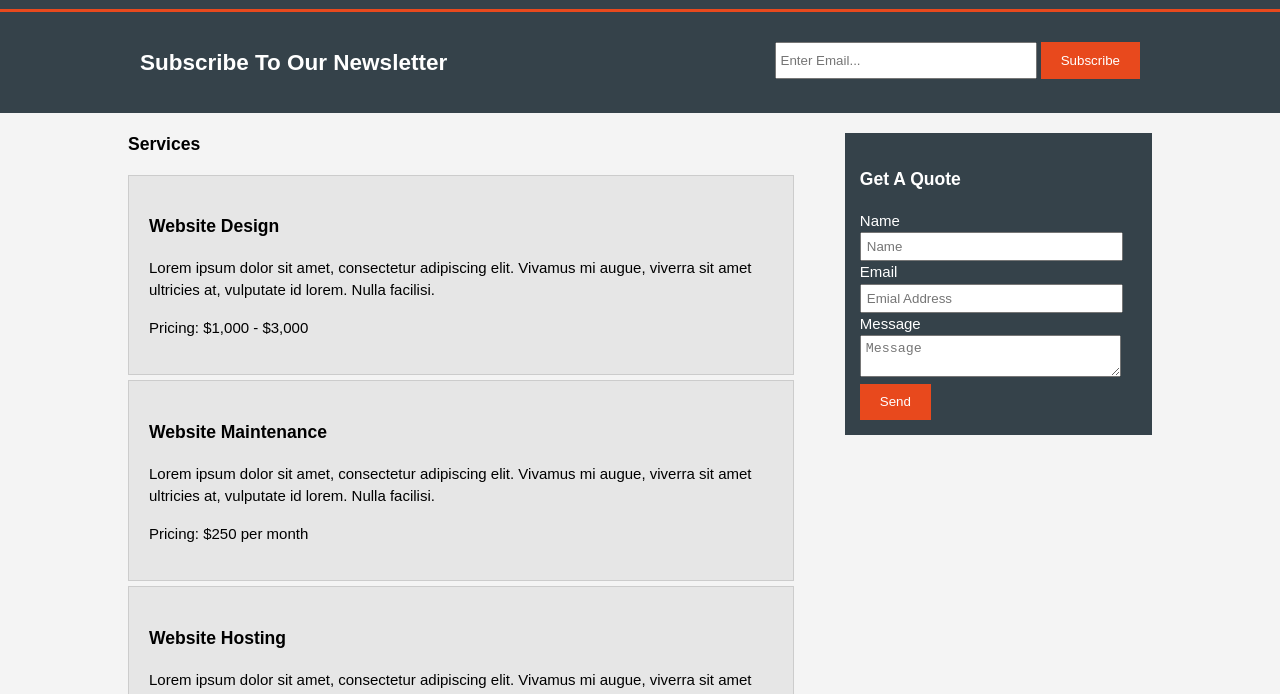
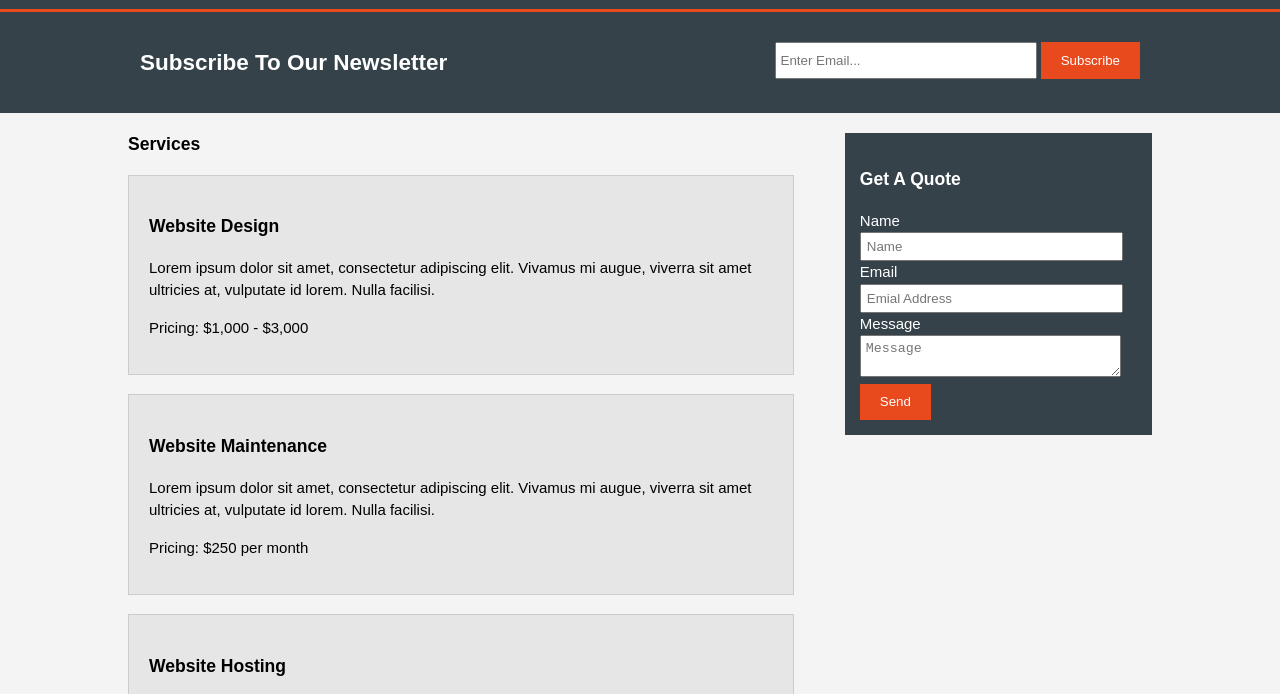
Before and after one commit to TheHBKPravin/Acme-Web-Design, a plain HTML site: page services.html in a window 1280 px wide. Shown: the part 91-785 px from the top of the page. Drawn offline with Linux system fonts and the light colour scheme.

Commit message:
Add files via upload
CSS file uploaded

```diff
--- a/css/style.css
+++ b/css/style.css
@@ -158,7 +158,7 @@ ul#services li{
   list-style: none;
   padding:20px;
   border: #cccccc solid 1px;
-  margin-bottom:5px;
+  margin-bottom:19px;
   background:#e6e6e6;
 }
 
```
